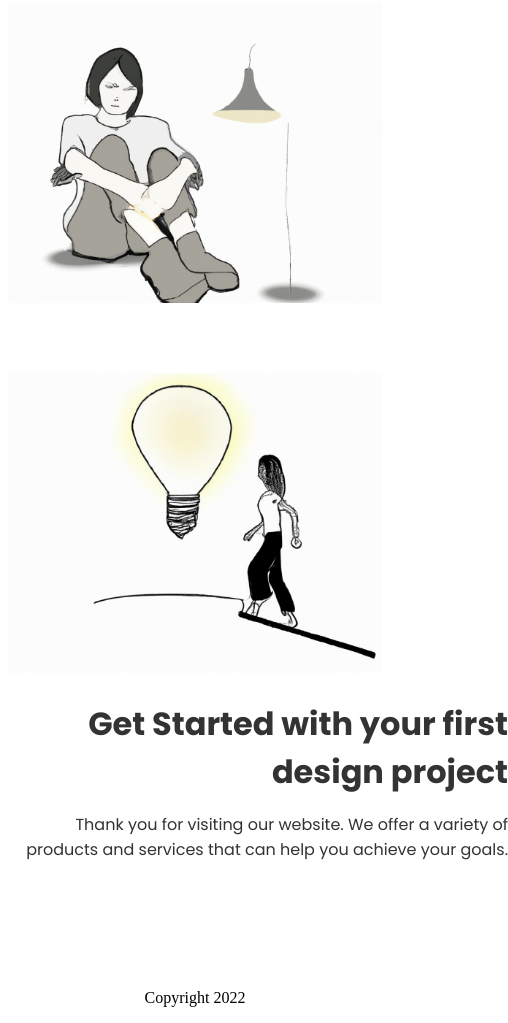
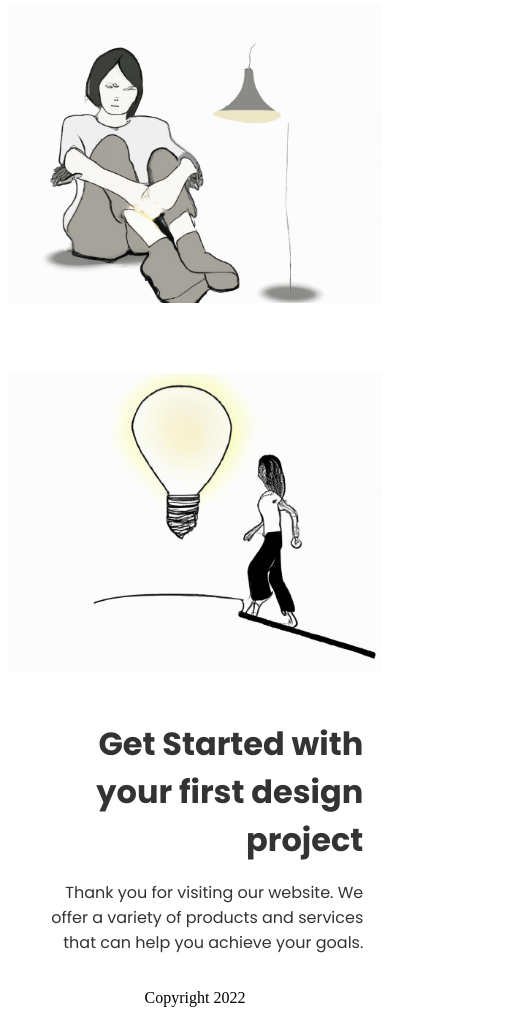
Before and after one commit to Kurogamii/Wellinvestors, a plain HTML site: page index.html in a window 390 px wide. Shown: the part 1584-2607 px from the top of the page, 508 px wide, since content can reach past the window. Drawn offline with Linux system fonts and the light colour scheme.

Commit message:
Update styles.css

```diff
--- a/assets/styles/styles.css
+++ b/assets/styles/styles.css
@@ -284,4 +284,9 @@ header nav ul li:nth-of-type(4) a {
       width: 100%;
       height: 50%;
     }
+    .hero-image-message-4 {
+      margin-left: 0;
+      margin-top: 20px;
+      width: 90%;
+    }
   }
```
